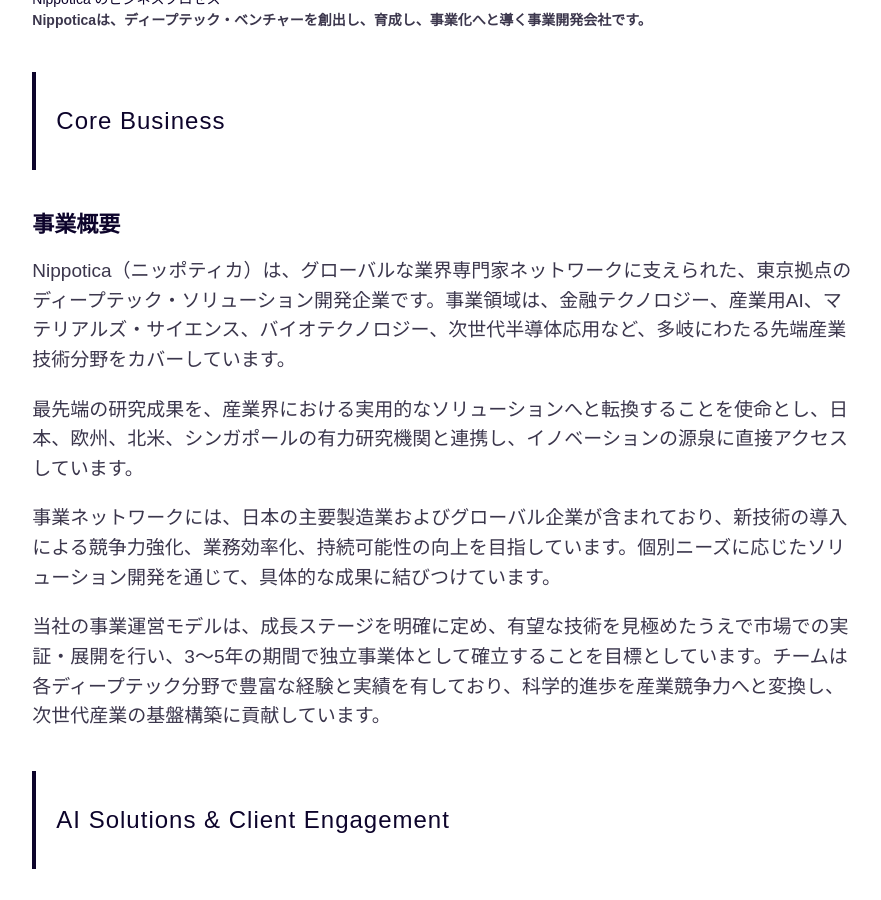
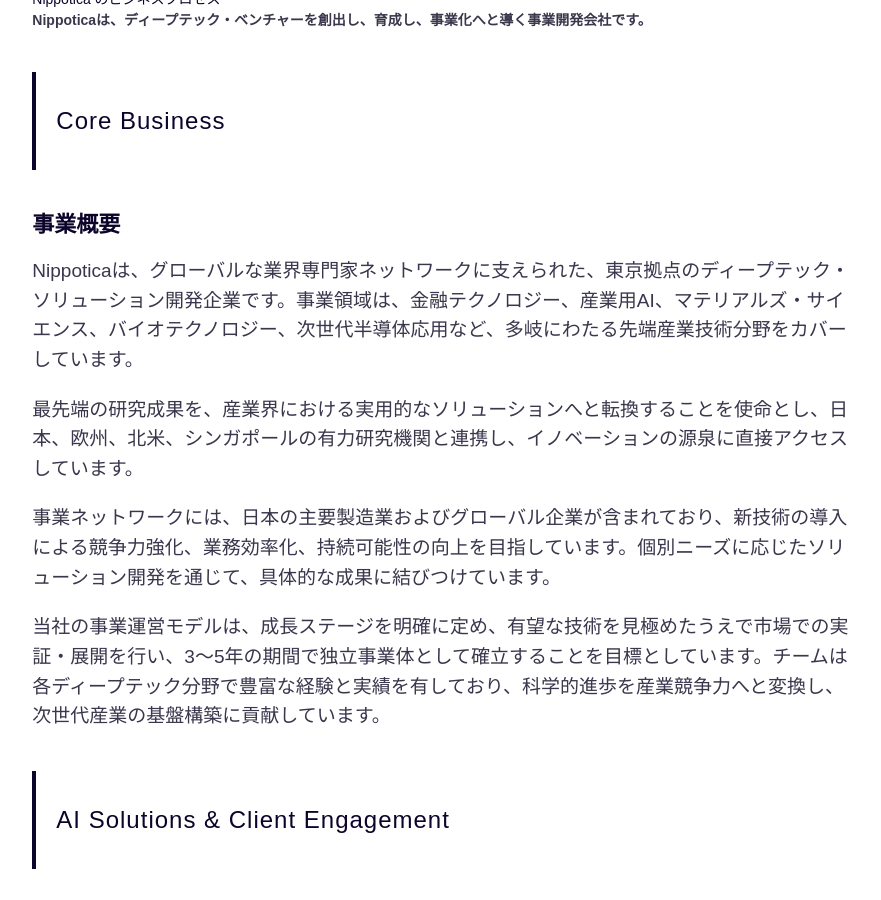
Before and after one commit to Nippotica/jpnippoweb, a Jekyll site: the page built from pages/techjp.md, in a window 1280 px wide and 900 px high, scrolled down 1060 px. Shown: the whole window, without its empty margins (196-1077 px from the left). Built offline with Jekyll 4.4.1, drawn with Linux system fonts in a browser that asks for light colours; some web fonts are replaced.

Commit message:
Update techjp.md

```diff
--- a/pages/techjp.md
+++ b/pages/techjp.md
@@ -11,7 +11,7 @@
 
 ### 事業概要
 
-Nippotica（ニッポティカ）は、グローバルな業界専門家ネットワークに支えられた、東京拠点のディープテック・ソリューション開発企業です。事業領域は、金融テクノロジー、産業用AI、マテリアルズ・サイエンス、バイオテクノロジー、次世代半導体応用など、多岐にわたる先端産業技術分野をカバーしています。
+Nippoticaは、グローバルな業界専門家ネットワークに支えられた、東京拠点のディープテック・ソリューション開発企業です。事業領域は、金融テクノロジー、産業用AI、マテリアルズ・サイエンス、バイオテクノロジー、次世代半導体応用など、多岐にわたる先端産業技術分野をカバーしています。
 
 最先端の研究成果を、産業界における実用的なソリューションへと転換することを使命とし、日本、欧州、北米、シンガポールの有力研究機関と連携し、イノベーションの源泉に直接アクセスしています。
 
```
